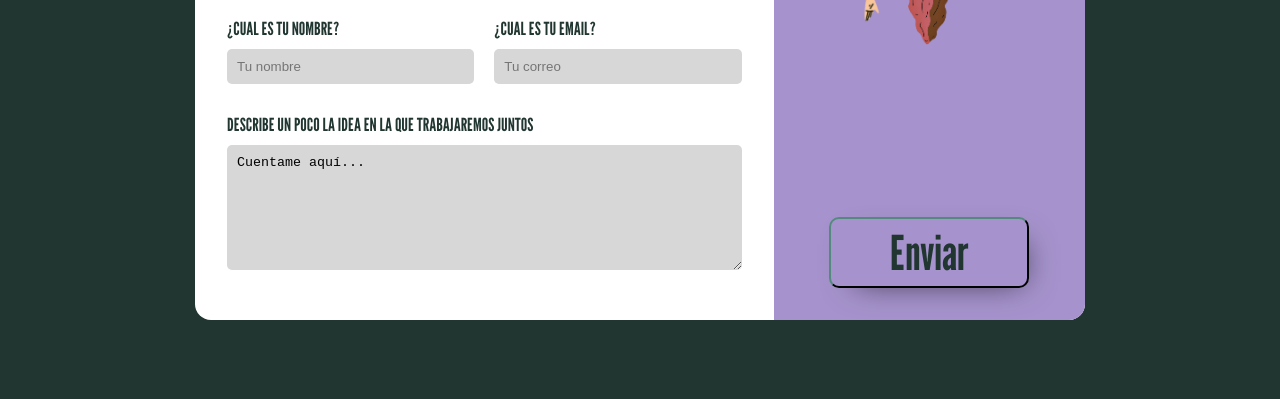
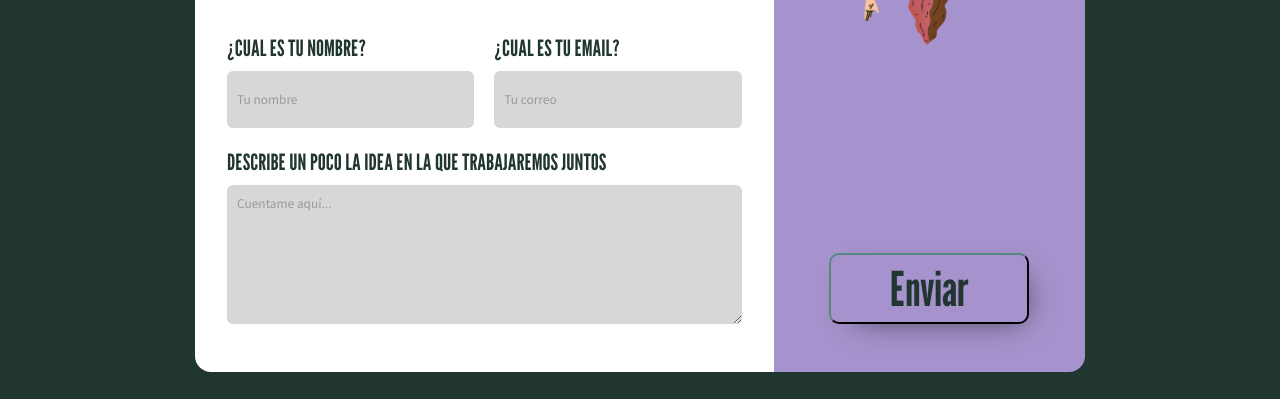
Before and after one commit to majoosorio/portfolio, a plain HTML site: page pages/contact.html in a window 1280 px wide. Shown: the part 345-744 px from the top of the page. Drawn offline with nearby package versions, Linux system fonts and the light colour scheme.

Commit message:
🔧 fixes

```diff
--- a/pages/contact.html
+++ b/pages/contact.html
@@ -10,6 +10,10 @@
       href="https://fonts.googleapis.com/css2?family=League+Gothic&family=Source+Sans+Pro:wght@200;300;400;600&display=swap"
       rel="stylesheet"
     />
+    <script
+      src="https://kit.fontawesome.com/79359c9762.js"
+      crossorigin="anonymous"
+    ></script>
     <link rel="stylesheet" href="../styles.css" />
     <title>Contacto 📨</title>
   </head>
@@ -42,7 +46,11 @@
               <label for="descripcion"
                 >Describe un poco la idea en la que trabajaremos juntos</label
               >
-              <textarea rows="7" name="descripcion">Cuentame aquí...</textarea>
+              <textarea
+                rows="7"
+                name="descripcion"
+                placeholder="Cuentame aquí..."
+              ></textarea>
             </div>
           </form>
         </div>
--- a/styles.css
+++ b/styles.css
@@ -62,8 +62,19 @@ textarea {
   border: none;
   background-color: #d8d7d8;
   padding: 10px;
-  margin: 10px 0;
-  border-radius: 5px;
+  margin: 10px 0 0 0;
+  border-radius: 6px;
+  font-family: var(--secondary_font);
+}
+
+input {
+  padding: 20px 10px;
+}
+
+input::placeholder,
+textarea::placeholder {
+  font-family: var(--secondary_font);
+  color: #9a999e;
 }
 
 button {
@@ -285,7 +296,6 @@ form div {
   display: grid;
   grid-template-columns: 65% 35%;
   border-radius: 1rem;
-  background-color: #ffffff;
   width: min(890px, 85vw);
   height: min(800px, 60vh);
 }
@@ -293,18 +303,23 @@ form div {
 .form-girl-container {
   display: grid;
   position: relative;
-  padding: 2rem;
+  padding: 3rem 2rem;
   place-content: end center;
   background-color: var(--secondary_text_color);
   border-radius: 0 1rem 1rem 0;
 }
 
 .white-container {
-  padding: 2rem;
+  padding: 3rem 2rem;
+  display: flex;
+  background-color: #ffffff;
+  border-radius: 1rem 0 0 1rem;
+  flex-direction: column;
+  justify-content: space-between;
 }
 
 .white-container label {
-  font-size: var(--regular-text);
+  font-size: min(2vw, 1.4rem);
   font-family: var(--main_font);
   color: var(--dev_color);
   text-transform: uppercase;
```
